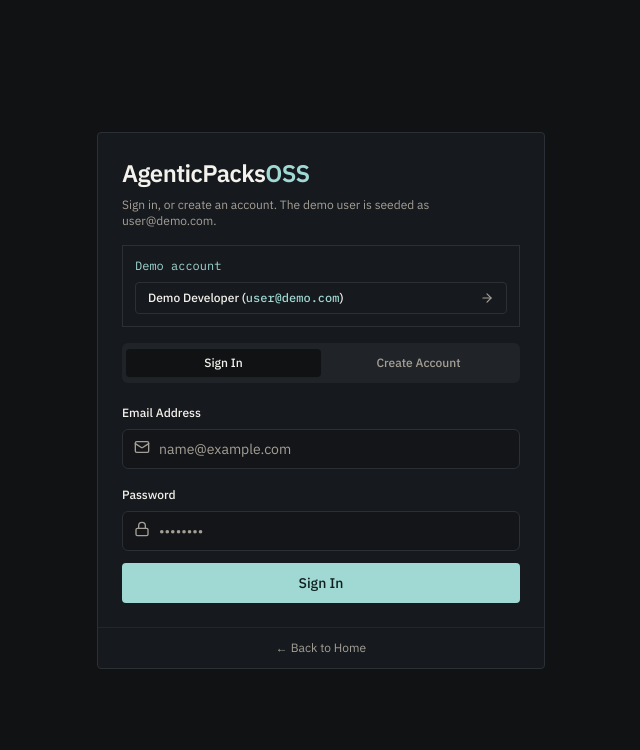
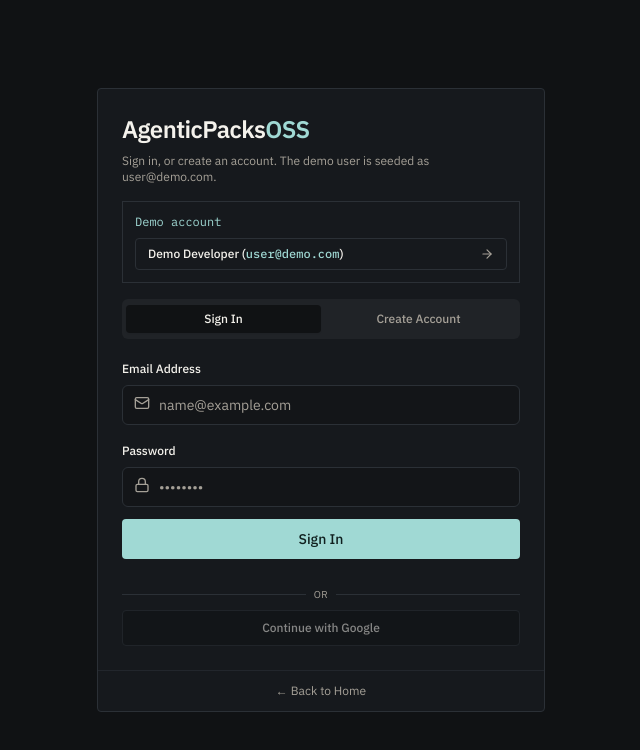
Before and after one commit to Agentic-Packs/agenticpacks-oss, a Next.js app: page /auth/signin in a window 1280 px wide. Shown: the top 750 px of the page, without its empty margins (319-959 px from the left). Built offline with nearby package versions, Linux system fonts and the light colour scheme; no server answers.

Commit message:
Show Continue with Google on first paint, disabled until the provider is ready.

```diff
--- a/src/app/(auth)/auth/signin/page.tsx
+++ b/src/app/(auth)/auth/signin/page.tsx
@@ -14,7 +14,7 @@ import { toast } from "sonner";
 export default function AuthPage() {
   const [activeTab, setActiveTab] = useState<"signin" | "signup">("signin");
   const [loading, setLoading] = useState(false);
-  const [hasGoogle, setHasGoogle] = useState(false);
+  const [googleReady, setGoogleReady] = useState(false);
 
   // Sign In state
   const [signInEmail, setSignInEmail] = useState("");
@@ -27,7 +27,7 @@ export default function AuthPage() {
 
   useEffect(() => {
     getProviders().then((providers) => {
-      if (providers?.google) setHasGoogle(true);
+      if (providers?.google) setGoogleReady(true);
     }).catch(() => {});
   }, []);
 
@@ -266,8 +266,6 @@ export default function AuthPage() {
             </TabsContent>
           </Tabs>
 
-          {/* Google OAuth (conditionally displayed if keys configured) */}
-          {hasGoogle && (
           <div className="pt-1">
             <div className="relative flex items-center justify-center my-2">
               <div className="absolute inset-0 flex items-center"><div className="w-full border-t border-border" /></div>
@@ -278,11 +276,11 @@ export default function AuthPage() {
               variant="outline"
               className="w-full text-xs h-9"
               onClick={handleGoogleSignIn}
+              disabled={!googleReady}
             >
               Continue with Google
             </Button>
           </div>
-          )}
         </CardContent>
 
         <CardFooter className="flex justify-center border-t border-border/60 py-3 text-xs text-muted-foreground">
```
Lines whose indentation alone changed are shown as unchanged.
